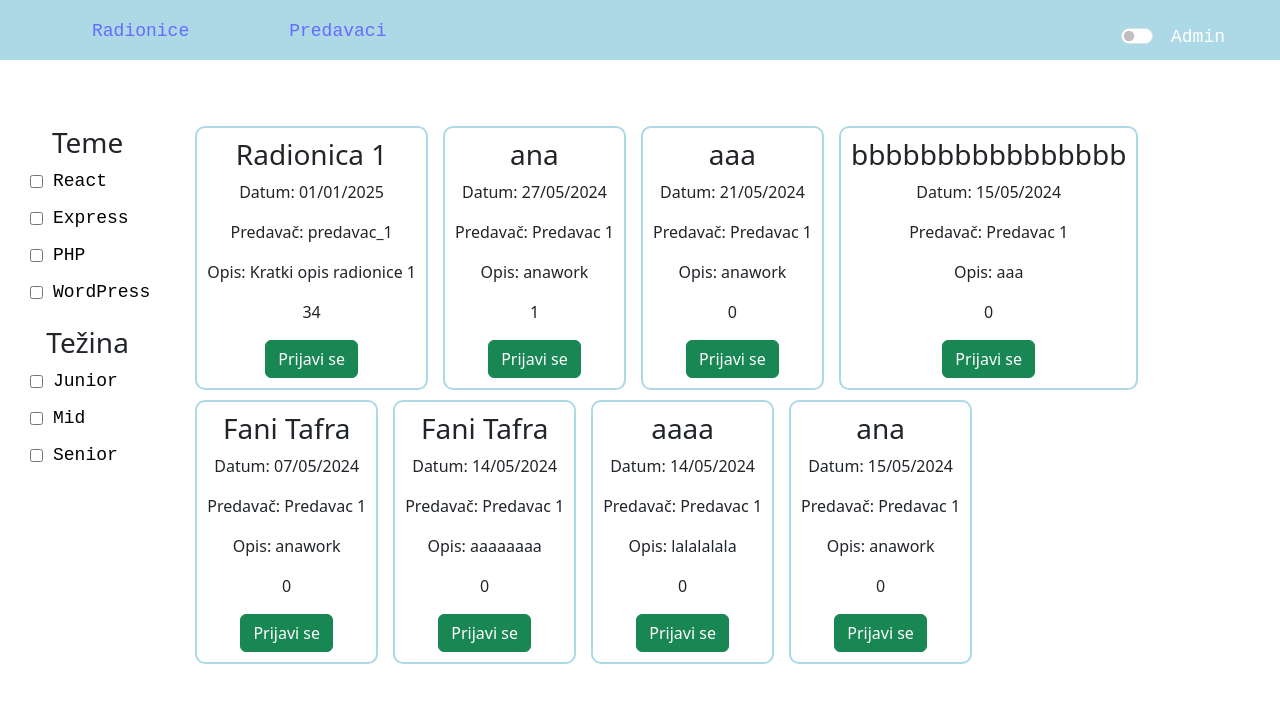
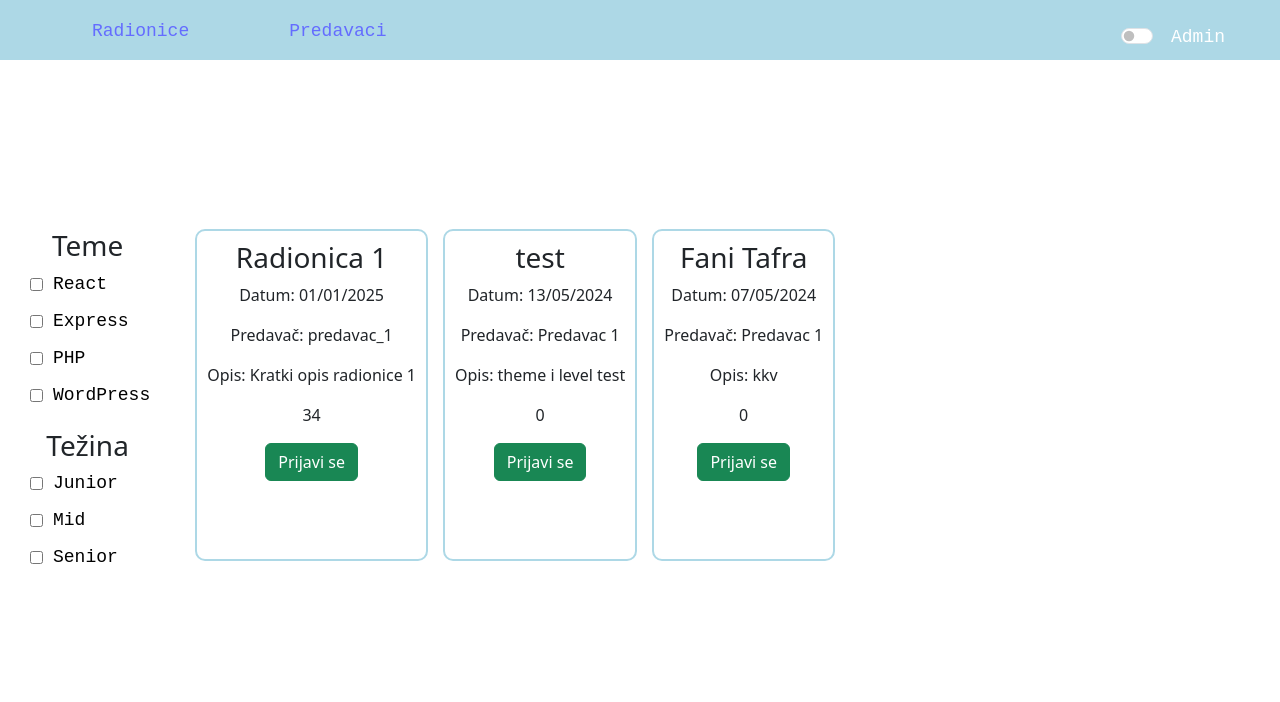
Before and after one commit to FaniTafra/CodeSchool, a React (Vite) app: page / in a window 1280 px wide. Shown: the top 702 px of the page. Built offline with nearby package versions, Linux system fonts and the light colour scheme; data requests are answered from the project's data file.

Commit message:
Update worshops

```diff
--- a/db.json
+++ b/db.json
@@ -9,39 +9,15 @@
       "broj_prijava": 34
     },
     {
-      "id": "ana",
-      "ime": "ana",
-      "datum": "2024-05-27T22:00:00.000Z",
+      "id": "test",
+      "ime": "test",
+      "datum": "2024-05-13T22:00:00.000Z",
       "predavac": [
         "Predavac 1"
       ],
-      "opis": "anawork",
-      "tema": "",
-      "tezina": "Mid",
-      "broj_prijava": 1
-    },
-    {
-      "id": "aaa",
-      "ime": "aaa",
-      "datum": "2024-05-21T22:00:00.000Z",
-      "predavac": [
-        "Predavac 1"
-      ],
-      "opis": "anawork",
+      "opis": "theme i level test",
       "tema": "Express",
       "tezina": "Mid",
-      "broj_prijava": 0
-    },
-    {
-      "id": "bbbbbbbbbbbbbbbb",
-      "ime": "bbbbbbbbbbbbbbbb",
-      "datum": "2024-05-15T22:00:00.000Z",
-      "predavac": [
-        "Predavac 1"
-      ],
-      "opis": "aaa",
-      "tema": "",
-      "tezina": "",
       "broj_prijava": 0
     },
     {
@@ -51,45 +27,9 @@
       "predavac": [
         "Predavac 1"
       ],
-      "opis": "anawork",
-      "tema": "",
-      "tezina": "",
-      "broj_prijava": 0
-    },
-    {
-      "id": "Fani Tafra",
-      "ime": "Fani Tafra",
-      "datum": "2024-05-14T22:00:00.000Z",
-      "predavac": [
-        "Predavac 1"
-      ],
-      "opis": "aaaaaaaa",
-      "tema": "",
-      "tezina": "",
-      "broj_prijava": 0
-    },
-    {
-      "id": "aaaa",
-      "ime": "aaaa",
-      "datum": "2024-05-14T22:00:00.000Z",
-      "predavac": [
-        "Predavac 1"
-      ],
-      "opis": "lalalalala",
-      "tema": "",
-      "tezina": "",
-      "broj_prijava": 0
-    },
-    {
-      "id": "ana",
-      "ime": "ana",
-      "datum": "2024-05-15T22:00:00.000Z",
-      "predavac": [
-        "Predavac 1"
-      ],
-      "opis": "anawork",
-      "tema": "",
-      "tezina": "",
+      "opis": "kkv",
+      "tema": "Wordpress",
+      "tezina": "Mid",
       "broj_prijava": 0
     }
   ],
--- a/src/components/NovaRadionica.jsx
+++ b/src/components/NovaRadionica.jsx
@@ -9,8 +9,8 @@ function NovaRadionica() {
     const [name, setName] = useState('')
     const [date, setDate] = useState('')
     const [about, setAbout] = useState('')
-    const [theme, setTheme] = useState("");
-    const [level, setLevel] = useState("");
+    const [theme, setTheme] = useState("React");
+    const [level, setLevel] = useState("Junior");
     const [speaker, setSpeaker] = useState([]);
     const [error, setError] = useState(false)
     const navigate = useNavigate();
@@ -40,8 +40,7 @@ function NovaRadionica() {
         axios
             .get("http://localhost:3001/predavaci/")
             .then(res => {
-                const names = res.data.map(predavac => predavac.ime);
-                setSpeaker(names);
+                setSpeaker(res.data.map(predavac => predavac.ime));
             })
     }, []);
 
@@ -98,7 +97,7 @@ function NovaRadionica() {
             </div>
             <div className="form-group">
                 <label>
-                    Predavači
+                    Predavač
                 <select value={speaker} onChange={(e) => setSpeaker(e.target.value)}>
                     {speaker.map((sp, index) => (
                     <option key={index} value={sp}>{sp}</option>
--- /dev/null
+++ b/src/components/UrediRadionicu.jsx
@@ -0,0 +1,114 @@
+import { useState, useEffect } from "react";
+import Button from 'react-bootstrap/Button';
+import { useParams } from "react-router-dom";
+import axios from "axios";
+import { FaArrowLeft } from 'react-icons/fa';
+import { useNavigate } from "react-router-dom";
+import DatePicker from 'react-datepicker';
+import 'react-datepicker/dist/react-datepicker.css';
+
+function UrediRadionicu() {
+    const { id } = useParams();
+    const navigate = useNavigate();
+    const [workshop, setWorkshop] = useState({
+    ime: "",
+    datum: new Date(),
+    predavac: "",
+    opis: "",
+    broj_prijava: 0,
+    tema: "",
+    tezina: "",
+    });
+    const [predavaci, setPredavaci] = useState([])
+
+    useEffect(() => {
+        axios.get(`http://localhost:3001/radionice/${id}`)
+        .then(res => {
+            setWorkshop(res.data);
+        })
+        axios.get("http://localhost:3001/predavaci/")
+        .then(res => {
+            setPredavaci(res.data.map(predavac => predavac.ime));
+        });
+    }, [id]);
+
+    const handleChange = (e) => {
+    const { name, value } = e.target;
+    setWorkshop(prevState => ({
+      ...prevState,
+      [name]: value
+        }));
+    };
+
+    const handleSubmit = () => {
+        axios.patch(`http://localhost:3001/radionice/${id}`, workshop)
+        .then(res => console.log(res.data))
+        handleBack()
+    };
+
+    const handleBack = () => {
+        navigate(-1);
+    }
+
+    const handleDateChange = (date) => {
+        setWorkshop(prevState => ({
+            ...prevState,
+            datum: date
+        }));
+    };
+
+  return (
+    <div>
+        <div className="back-arrow" onClick={handleBack}>
+                <FaArrowLeft /> Natrag
+        </div>
+      <h2>Uredi radionicu: {workshop.ime}</h2>
+      <form>
+        <div className="form-group">
+            <label>Ime radionice</label>
+            <input type="text" name="ime" value={workshop.ime} onChange={handleChange} />
+        </div>
+        <div className="form-group">
+            <label>Datum</label>
+            <DatePicker selected={new Date(workshop.datum)} onChange={handleDateChange} minDate={new Date()} dateFormat="dd/MM/yyyy"/>
+        </div>
+        <div className="form-group">
+            <label>Opis</label>
+            <textarea name="opis" value={workshop.opis} onChange={handleChange}></textarea>
+        </div>
+        <div className="form-group">
+            <label>
+                Tema
+            <select name="tema" value={workshop.tema} onChange={handleChange}>
+                <option value="React">React</option>
+                <option value="Express">Express</option>
+                <option value="PHP">PHP</option>
+                <option value="Wordpress">Wordpress</option>
+            </select>
+            </label>
+        </div>
+        <div className="form-group">
+            <label>
+                Težina
+            <select name="tezina" value={workshop.tezina} onChange={handleChange}>
+                <option value="Junior">Junior</option>
+                <option value="Mid">Mid</option>
+                <option value="Senior">Senior</option>
+            </select>
+            </label>
+        </div>
+        <div className="form-group">
+            <label>Predavač</label>
+            <select name="predavac" value={workshop.predavac} onChange={handleChange}>
+                {predavaci.map((predavac, index) => (
+                    <option key={index} value={predavac}>{predavac}</option>
+                ))}
+            </select>
+        </div>
+        <Button variant="primary" onClick={handleSubmit}>Spremi promjene</Button>
+      </form>
+    </div>
+  );
+  }
+
+  export default UrediRadionicu
--- a/src/components/WorkshopCard.jsx
+++ b/src/components/WorkshopCard.jsx
@@ -3,6 +3,7 @@ import { useState, useEffect } from "react";
 import SignUp from "./SignUp.jsx";
 import '../App.css'
 import { useAdminContext } from './AdminContext';
+import { useNavigate } from "react-router-dom";
 
 function WorkshopCard({ rez, SignInWork }) {
     const [seen, setSeen] = useState(false)
@@ -19,6 +20,12 @@ function WorkshopCard({ rez, SignInWork }) {
       SignInWork(rez.id, updatedBrojPrijava);
     }
 
+    let navigate = useNavigate();
+    const routeChange = () =>{
+    let path = `/urediradionicu/${rez.id}`;
+    navigate(path);
+    }
+
     return (
       <>
         <div style={{ border: "2px solid #ADD8E6", padding: "10px", borderRadius: "10px", padding: "10px", marginBottom: "10px", marginRight: "15px" }}>
@@ -29,7 +36,7 @@ function WorkshopCard({ rez, SignInWork }) {
             <p>{rez.broj_prijava}</p>
             <Button variant="success" onClick={togglePop}>Prijavi se</Button>
             {seen ? <SignUp toggle={togglePop} sign={handleSignInLocal} name={rez.ime} br={rez.id}/> : null}
-            {isAdmin && <Button variant="info" style={{ marginLeft: "5px" }}>Uredi</Button>}
+            {isAdmin && <Button variant="info" onClick={routeChange} style={{ marginLeft: "5px" }}>Uredi</Button>}
         </div>
       </>
     )
```
Also changed, not shown: src/main.jsx (+6 -1 lines).
